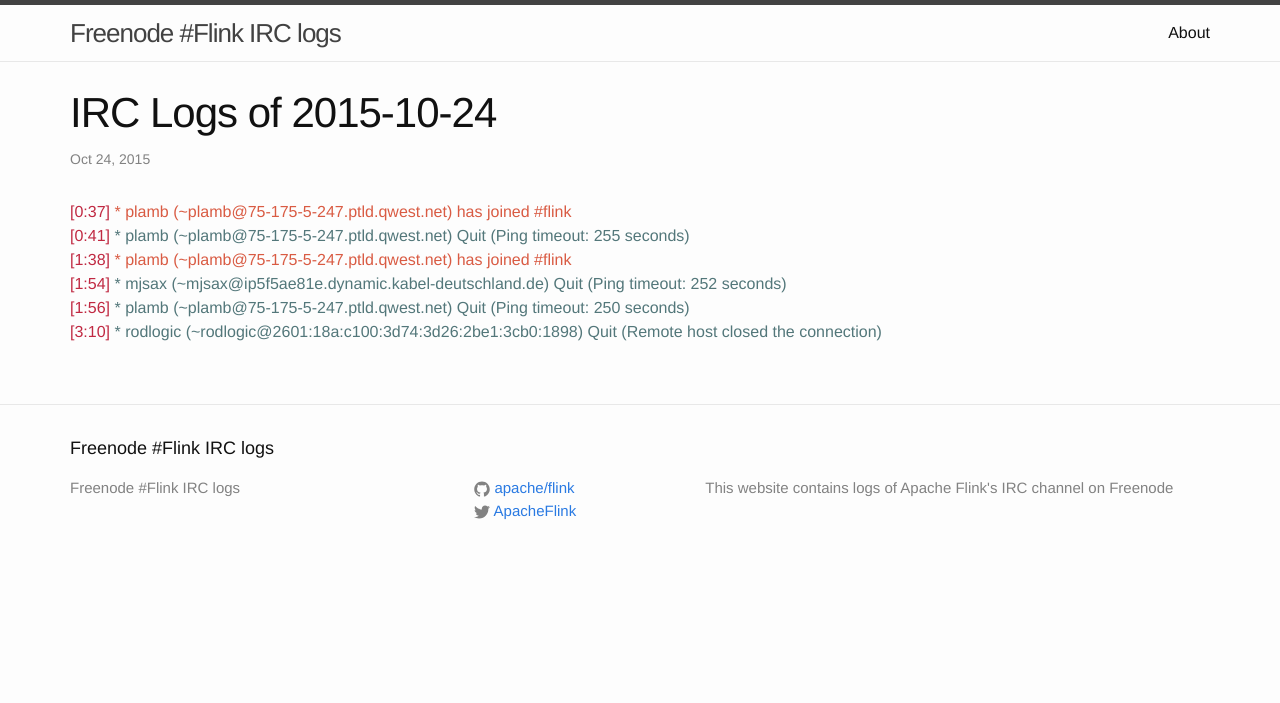
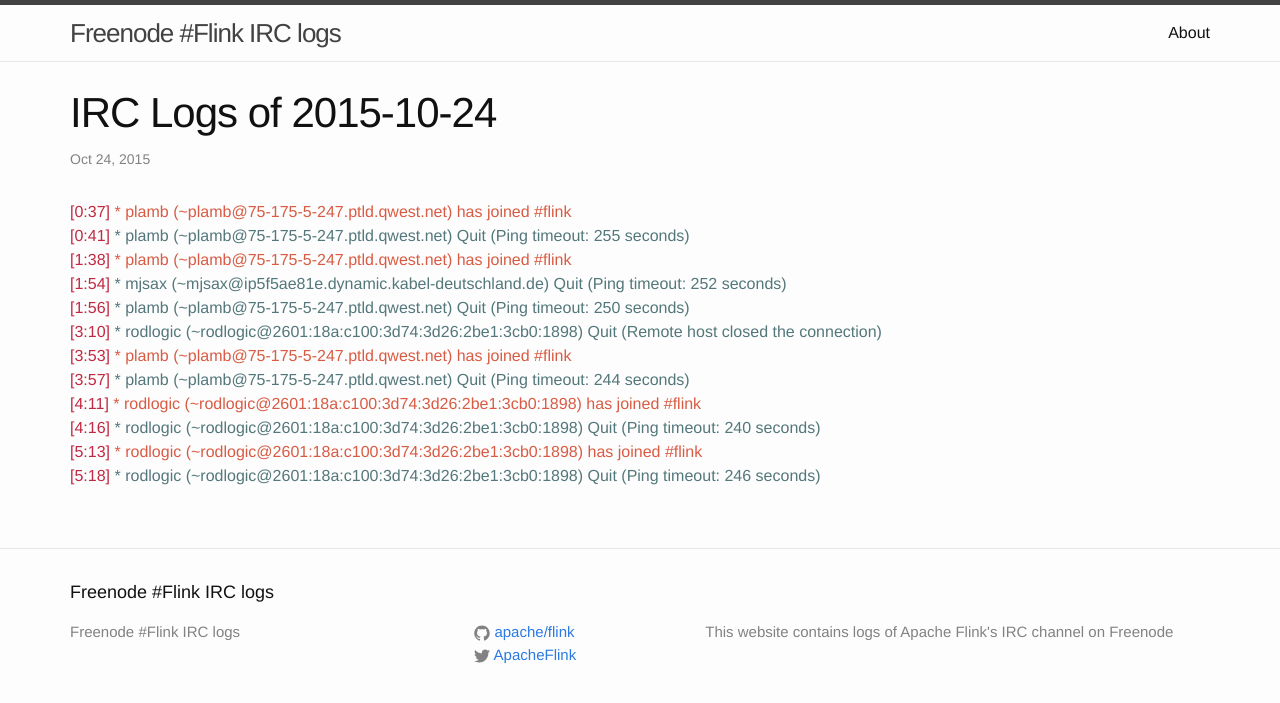
Before and after one commit to flink-irc-logs/flink-irc-logs.github.io, a Jekyll site: the page built from _posts/2015-10-24-logs.markdown, in a window 1280 px wide. Shown: the top 703 px of the page. Built offline with Jekyll 4.4.1, drawn with Linux system fonts in a browser that asks for light colours.

Commit message:
Update of the logs on Sat Oct 24 05:28:44 CEST 2015

```diff
--- a/_posts/2015-10-24-logs.markdown
+++ b/_posts/2015-10-24-logs.markdown
@@ -10,3 +10,9 @@
 <span class="irc-date">[1:54]</span> <span class="irc-navy">* mjsax (~mjsax@ip5f5ae81e.dynamic.kabel-deutschland.de) Quit (Ping timeout: 252 seconds)</span><br />
 <span class="irc-date">[1:56]</span> <span class="irc-navy">* plamb (~plamb@75-175-5-247.ptld.qwest.net) Quit (Ping timeout: 250 seconds)</span><br />
 <span class="irc-date">[3:10]</span> <span class="irc-navy">* rodlogic (~rodlogic@2601:18a:c100:3d74:3d26:2be1:3cb0:1898) Quit (Remote host closed the connection)</span><br />
+<span class="irc-date">[3:53]</span> <span class="irc-green">* plamb (~plamb@75-175-5-247.ptld.qwest.net) has joined #flink</span><br />
+<span class="irc-date">[3:57]</span> <span class="irc-navy">* plamb (~plamb@75-175-5-247.ptld.qwest.net) Quit (Ping timeout: 244 seconds)</span><br />
+<span class="irc-date">[4:11]</span> <span class="irc-green">* rodlogic (~rodlogic@2601:18a:c100:3d74:3d26:2be1:3cb0:1898) has joined #flink</span><br />
+<span class="irc-date">[4:16]</span> <span class="irc-navy">* rodlogic (~rodlogic@2601:18a:c100:3d74:3d26:2be1:3cb0:1898) Quit (Ping timeout: 240 seconds)</span><br />
+<span class="irc-date">[5:13]</span> <span class="irc-green">* rodlogic (~rodlogic@2601:18a:c100:3d74:3d26:2be1:3cb0:1898) has joined #flink</span><br />
+<span class="irc-date">[5:18]</span> <span class="irc-navy">* rodlogic (~rodlogic@2601:18a:c100:3d74:3d26:2be1:3cb0:1898) Quit (Ping timeout: 246 seconds)</span><br />
```
